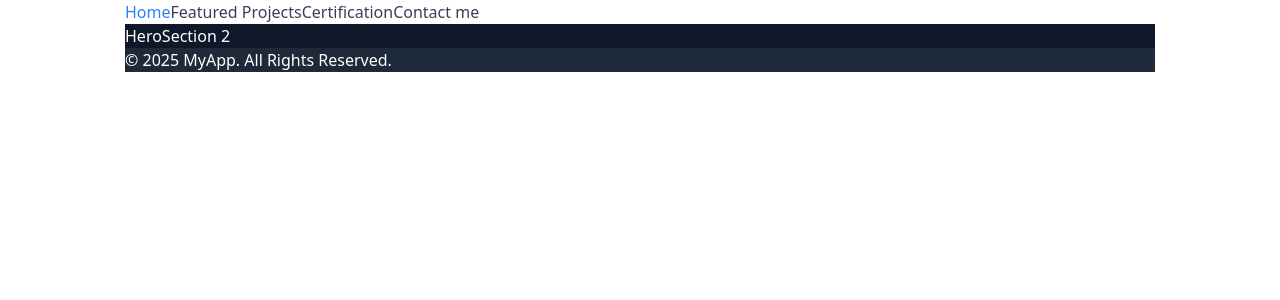
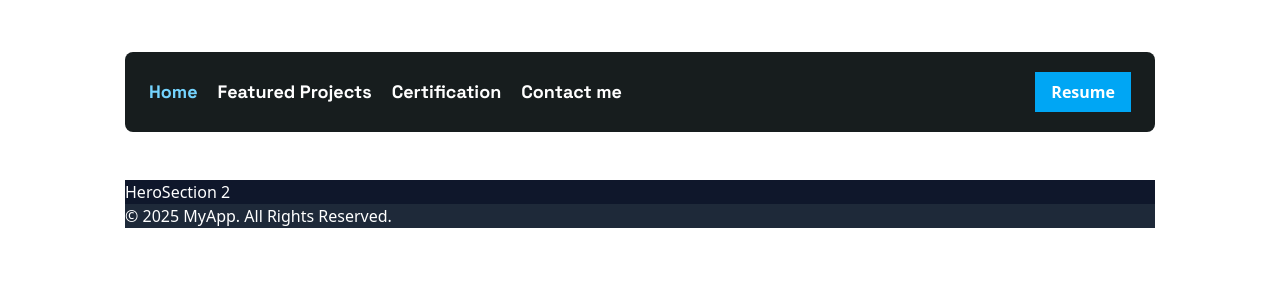
Before and after one commit to gihanchamila/portfolio-frontend, a React (Vite) app: page / in a window 1280 px wide. Shown: the top 300 px of the page. Built offline with nearby package versions, Linux system fonts and the light colour scheme.

Commit message:
Add clsx dependency and create Button and NavLinks components; update Header layout

```diff
--- a/package.json
+++ b/package.json
@@ -12,6 +12,7 @@
   "dependencies": {
     "@tailwindcss/vite": "^4.0.17",
     "axios": "^1.8.4",
+    "clsx": "^2.1.1",
     "react": "^19.0.0",
     "react-dom": "^19.0.0",
     "react-router-dom": "^7.4.0",
--- /dev/null
+++ b/src/components/Button.jsx
@@ -0,0 +1,25 @@
+import React from 'react';
+import clsx from 'clsx';
+
+const Button = ({ variant = 'default', className = '', children, onClick, disabled }) => {
+    const baseClass = 'btn';
+    const variantClass = {
+        outline: 'btn-outline',
+        primary: 'btn-primary',
+        secondary: 'btn-secondary',
+        error: 'btn-error',
+        default: '',
+    };
+
+    return (
+        <button
+            className={clsx(baseClass, variantClass[variant], className)}
+            onClick={onClick}
+            disabled={disabled}
+        >
+            {children}
+        </button>
+    );
+};
+
+export default Button;
--- /dev/null
+++ b/src/components/NavLinks.jsx
@@ -0,0 +1,22 @@
+import React from "react";
+import { NavLink } from "react-router-dom";
+
+const NavLinks = React.memo(({ links }) => {
+    return (
+        <div className="lg:flex lg:gap-5 font-primary text-lg font-bold">
+            {links.map((link) => (
+                <NavLink
+                    key={link.to}
+                    to={link.to}
+                    className={({ isActive }) =>
+                        isActive ? "lg:text-sky-300" : "lg:text-white hover:text-surface-dim"
+                    }
+                >
+                    {link.name}
+                </NavLink>
+            ))}
+        </div>
+    );
+});
+
+export default NavLinks;
--- a/src/index.css
+++ b/src/index.css
@@ -1 +1,35 @@
+@import url('https://fonts.googleapis.com/css2?family=Space+Grotesk:wght@300..700&display=swap');
 @import "tailwindcss";
+
+@theme {
+    --color-on-surface: #171D1E;
+    --color-on-background: #181C1F;
+    --color-primary: oklch(0.685 0.169 237.323);
+    --color-on-secondary-fixed: #0A1528;
+    --color-text-default: #0A1528;
+    --color-surface-dim: #D5DBDC;
+
+    --font-primary: 'Space Grotesk', sans-serif;
+}
+
+
+/* Variants */
+.btn-primary {
+    @apply bg-primary text-white ;
+}
+
+.btn-secondary {
+    @apply bg-on-surface text-white ;
+}
+
+.btn-outline {
+    @apply border border-primary text-primary bg-transparent hover:bg-primary hover:text-white;
+}
+
+.btn-error {
+    @apply bg-red-500 text-white ;
+}
+
+.btn-default {
+    @apply bg-gray-200 text-gray-800 ;
+}
--- a/src/layouts/Header.jsx
+++ b/src/layouts/Header.jsx
@@ -1,7 +1,9 @@
+import GridContainer from "../components/GridContainer";
+import NavLinks from "../components/NavLinks";
+import Button from "../components/Button";
 import { NavLink } from "react-router-dom";
-import GridContainer from "../components/GridContainer"
 
-const NavLinkComponent = () => {
+const Header = () => {
     const navLinks = [
         { name: "Home", to: "/" },
         { name: "Featured Projects", to: "/projects" },
@@ -10,31 +12,17 @@ const NavLinkComponent = () => {
     ];
 
     return (
-        <>
-            {navLinks.map((link) => (
-                <NavLink
-                    key={link.to}
-                    to={link.to}
-                    className={({ isActive }) =>
-                        isActive ? "text-blue-500" : "text-gray-700 hover:text-blue-500"
-                    }
-                >
-                    {link.name}
-                </NavLink>
-            ))}
-        </>
+        <GridContainer>
+            <header className="lg:bg-on-surface sm:col-start-1 sm:col-end-4 col-span-4 lg:col-start-2 lg:col-end-12 lg:col-span-10 mt-13 mb-12 py-5 px-6 rounded-lg">
+                <div className="lg:flex lg:justify-between lg:items-center lg:gap-5">
+                    <NavLinks links={navLinks} />
+                    <Button variant="primary" className="px-4 py-2 font-semibold" aria-label="View Resume">
+                        <NavLink to="/resume">Resume</NavLink>
+                    </Button>
+                </div>
+            </header>
+        </GridContainer>
     );
 };
 
-const Header = () => {
-
-    return (
-        <GridContainer>
-            <header className="sm:col-start-1 sm:col-end-4 col-span-4 lg:col-start-2 lg:col-end-12 lg:col-span-10">
-                <NavLinkComponent />
-            </header>
-        </GridContainer>
-    );
-  };
-
-  export default Header;
+export default Header;
```
Also changed, not shown: 1 other file (tests, documents, lock files or other folders).
